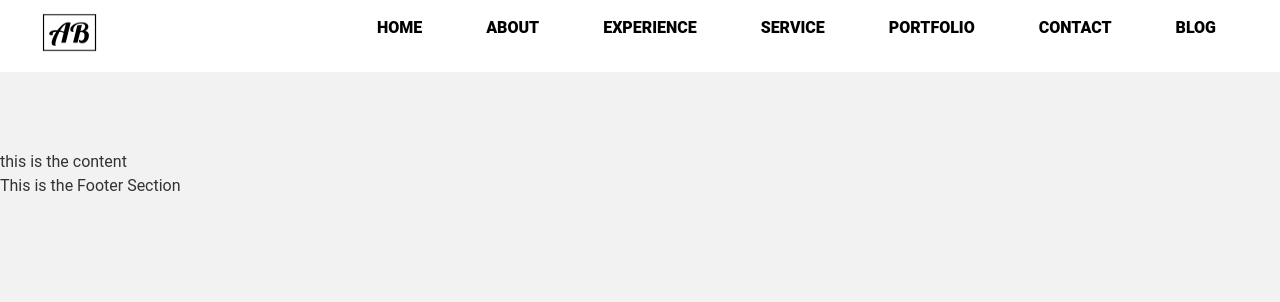
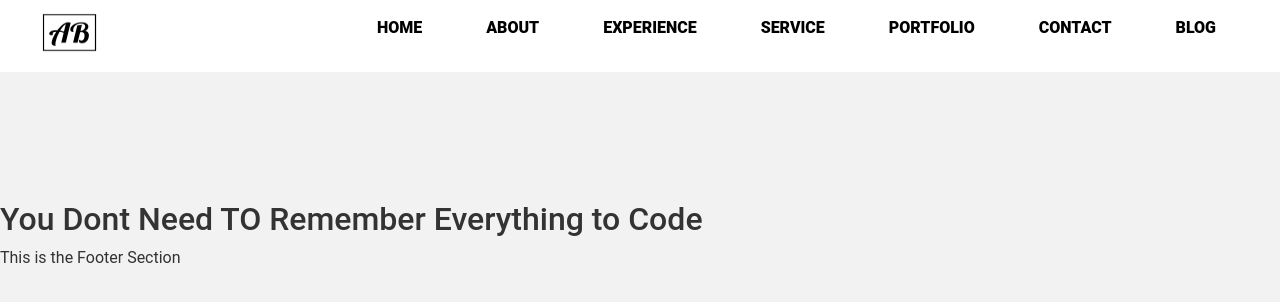
Before and after one commit to abhi886/next-with-styledComponents, a Next.js app: page /blogs/1 in a window 1280 px wide. Shown: the top 302 px of the page. Built offline with nearby package versions, Linux system fonts and the light colour scheme.

Commit message:
Create MVP for individual blog

```diff
--- a/pages/blogs/[id].js
+++ b/pages/blogs/[id].js
@@ -1,16 +1,21 @@
+import SingleBlog from "../../src/components/Blogs/singleBlog";
 import { getAllBlogIds, getBlogsData } from "../../src/lib/blog";
 import styled from "styled-components";
 
-const Abcd = styled.div`
-  padding-top: 150px;
-`;
 const Post = ({ blogData }) => {
-  console.log(blogData);
-  return <Abcd>{blogData.data}</Abcd>;
+  const data = blogData.result;
+  console.log(data);
+  return (
+    <>
+      {data.map((d) => (
+        <SingleBlog blog={d}></SingleBlog>
+      ))}
+    </>
+  );
 };
 
 export async function getStaticPaths() {
-  const paths = [{ params: { id: "1" } }, { params: { id: "2" } }];
+  const paths = getAllBlogIds();
   return {
     paths,
     fallback: false,
@@ -19,7 +24,6 @@ export async function getStaticPaths() {
 
 export async function getStaticProps({ params }) {
   const blogData = await getBlogsData(params.id);
-  console.log(blogData);
   return {
     props: {
       blogData,
--- a/pages/portfolio.js
+++ b/pages/portfolio.js
@@ -1,4 +1,9 @@
+import { getAllBlogIds } from "../src/lib/blog";
 const Portfolio = () => {
+  const paths = [{ params: { id: "1" } }, { params: { id: "2" } }];
+  console.log(paths);
+  console.log(getAllBlogIds());
+
   return <p>This is the Portfolio Section</p>;
 };
 
--- /dev/null
+++ b/src/components/Blogs/singleBlog.jsx
@@ -0,0 +1,20 @@
+import React from "react";
+import styled from "styled-components";
+
+const ArticleDiv = styled.article`
+  padding-top: 200px;
+`;
+
+const SingleBlog = ({ blog: { blogTitle } }) => {
+  return (
+    <React.Fragment>
+      {" "}
+      <ArticleDiv>
+        <h2>{blogTitle}</h2>
+        {/* <p>{blogDescription}</p> */}
+      </ArticleDiv>
+    </React.Fragment>
+  );
+};
+
+export default SingleBlog;
--- a/src/lib/blog.js
+++ b/src/lib/blog.js
@@ -13,15 +13,12 @@ export function getTwoBlogs() {
 }
 
 export function getAllBlogIds() {
-  // let arr = [...blog];
-  // let BlogsIds = arr.map((ar) => ar.id).join;
-  const ids = [{ id: "1" }, { id: "2" }];
-  return ids;
+  const result = blogs.map((blog) => ({ params: { id: `${blog.id}` } }));
+
+  return result;
 }
 
 export function getBlogsData(id) {
-  // let arr = [...blog];
-  // let BlogsIds = arr.map((ar) => ar.id).join;
-  const data = "this is the content";
-  return { id, data };
+  const result = blogs.filter((blog) => blog.id == id);
+  return { id, result };
 }
```
